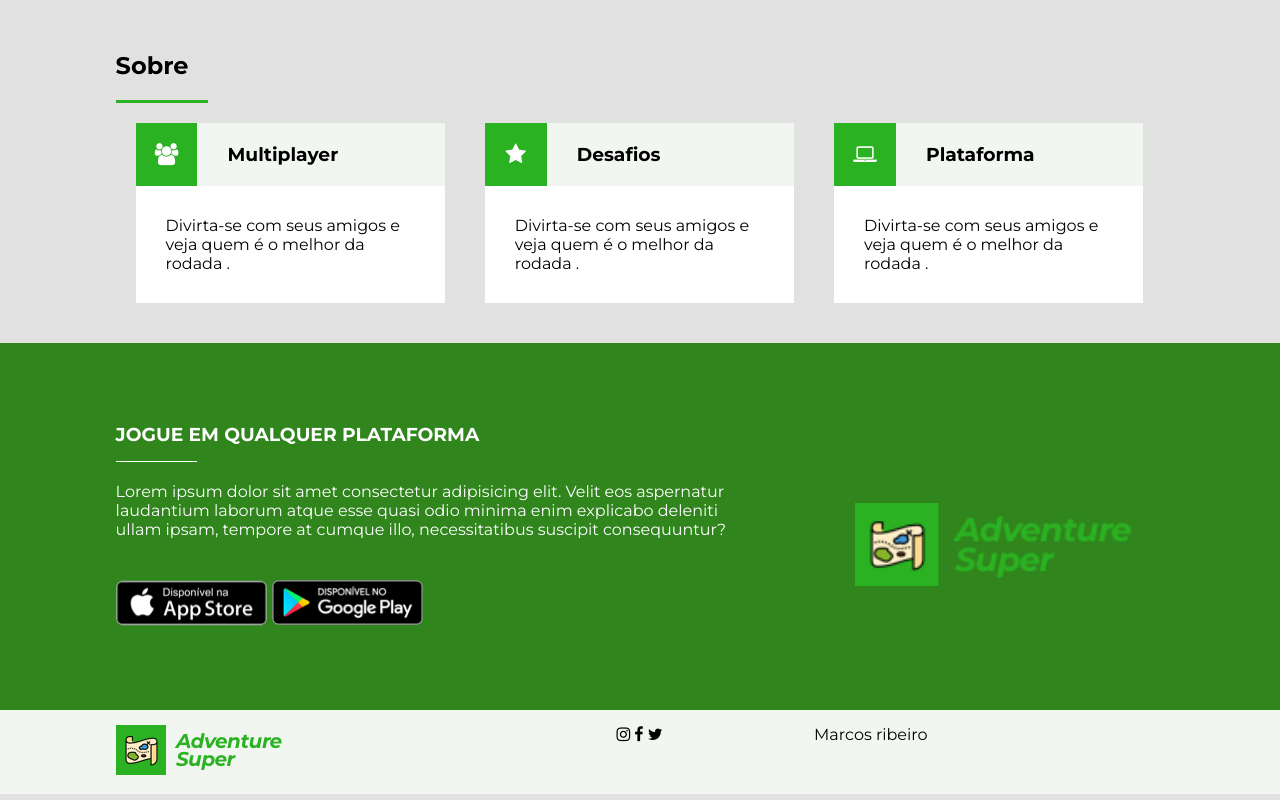
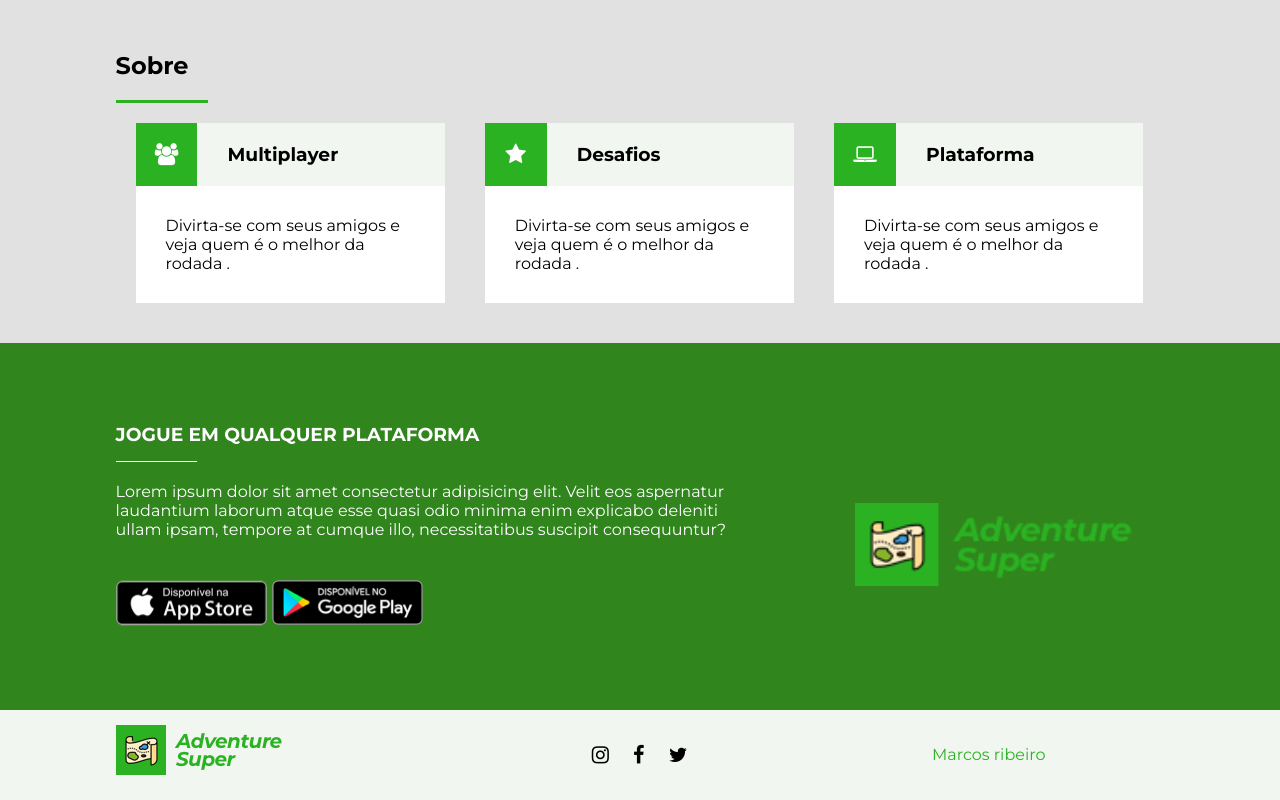
Before and after one commit to Marcsfic98/Minecron, a plain HTML site: page index.html in a window 1280 px wide. Shown: the part 815-1615 px from the top of the page. Drawn offline with Linux system fonts and the light colour scheme.

Commit message:
feito o footer 1 e 2

```diff
--- a/css/style.css
+++ b/css/style.css
@@ -241,3 +241,17 @@ footer{
     width: 33.3%;
     text-align: center;
 }
+
+.social i{
+    cursor: pointer;
+    font-size:20px;
+    margin: 20px 10px;
+}
+
+.autor{
+    float: left;
+    width: 33.3%;
+    color: #2bb222;
+    text-align: center;
+    margin-top: 20px;
+}
```
